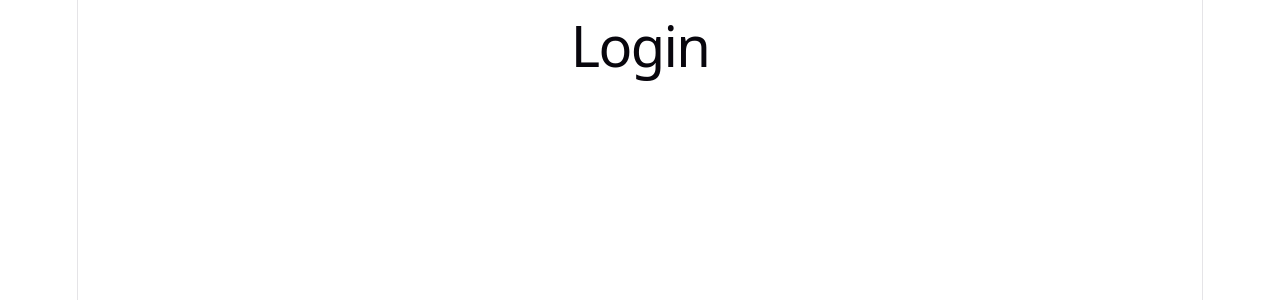
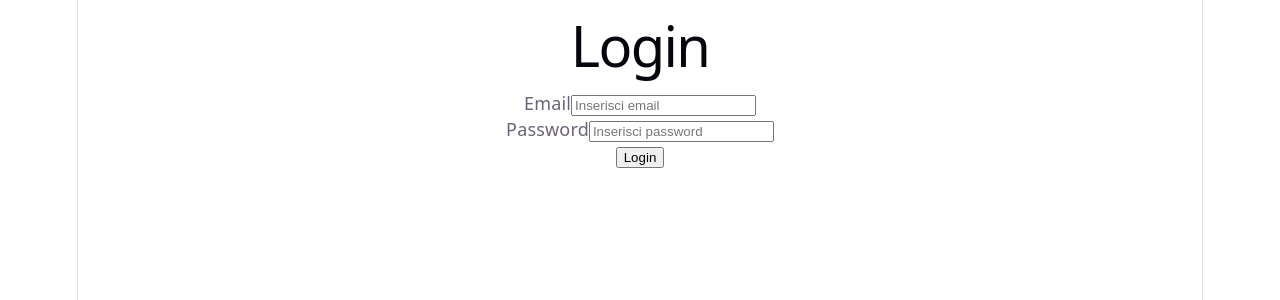
Before and after one commit to VincenzoLivigni/hire_flow, a React app in the folder frontend/: page / in a window 1280 px wide. Shown: the top 300 px of the page. Built offline with nearby package versions, Linux system fonts and the light colour scheme; the HTML template or start-up script is replaced by a standard one.

Commit message:
add login page, auht context and API integration

```diff
--- a/frontend/src/contexts/GlobalContext.jsx
+++ b/frontend/src/contexts/GlobalContext.jsx
@@ -1,12 +1,37 @@
-import { createContext } from "react";
+import { createContext, useState } from "react";
+import { loginUser } from "../services/api";
 
 export const GlobalContext = createContext()
 
 export function GlobalProvider({ children }) {
 
+    const [token, setToken] = useState(
+        localStorage.getItem("token") || null
+    )
+
+    // LOGIN
+    const login = async (email, password) => {
+        try {
+            const data = await loginUser(email, password)
+
+            localStorage.setItem("token", data.token)
+
+            setToken(data.token)
+        }
+        catch (err) {
+            console.log("Error:", err)
+            throw err
+        }
+    }
+
+    const logout = () => {
+        localStorage.removeItem("token")
+        setToken(null)
+    }
+
     return (
         <GlobalContext.Provider value={{
-
+            token, setToken, login, logout
         }}>
             {children}
         </GlobalContext.Provider>
--- a/frontend/src/pages/Login.jsx
+++ b/frontend/src/pages/Login.jsx
@@ -1,8 +1,62 @@
+import { useContext, useState } from "react"
+import { GlobalContext } from "../contexts/GlobalContext"
+import { useNavigate } from "react-router-dom"
+
 export default function Login() {
+
+
+    const [email, setEmail] = useState("")
+    const [password, setPassword] = useState("")
+    const [error, setError] = useState("")
+
+    const { login } = useContext(GlobalContext)
+
+    const navigate = useNavigate()
+
+    async function handleSubmit(e) {
+        e.preventDefault()
+        setError("")
+
+        try {
+            await login(email, password)
+            navigate("/dashboard")
+        }
+        catch (err) {
+            setError(err.message)
+        }
+    }
 
     return (
         <>
             <h1>Login</h1>
+
+            <form onSubmit={handleSubmit}>
+                <div>
+                    <label>Email</label>
+                    <input
+                        type="email"
+                        placeholder="Inserisci email"
+                        value={email}
+                        onChange={(e) => setEmail(e.target.value)}
+                    />
+                </div>
+
+                <div>
+                    <label>Password</label>
+                    <input
+                        type="password"
+                        placeholder="Inserisci password"
+                        value={password}
+                        onChange={(e) => setPassword(e.target.value)}
+                    />
+                </div>
+
+                <button type="submit">Login</button>
+            </form>
+
+            {
+                error && <h3>{error}</h3>
+            }
         </>
     )
 }
--- /dev/null
+++ b/frontend/src/services/api.js
@@ -0,0 +1,22 @@
+const API = "http://localhost:3000/api"
+
+// LOGIN
+export async function loginUser(email, password) {
+    const res = await fetch(`${API}/auth/login`, {
+        method: "POST",
+        headers: {
+            "content-type": "application/json"
+        },
+        body: JSON.stringify({
+            email, password
+        })
+    })
+
+    const data = await res.json()
+
+    if (!res.ok) {
+        throw new Error(data.message || "Errore durante il login")
+    }
+
+    return data
+}
```
